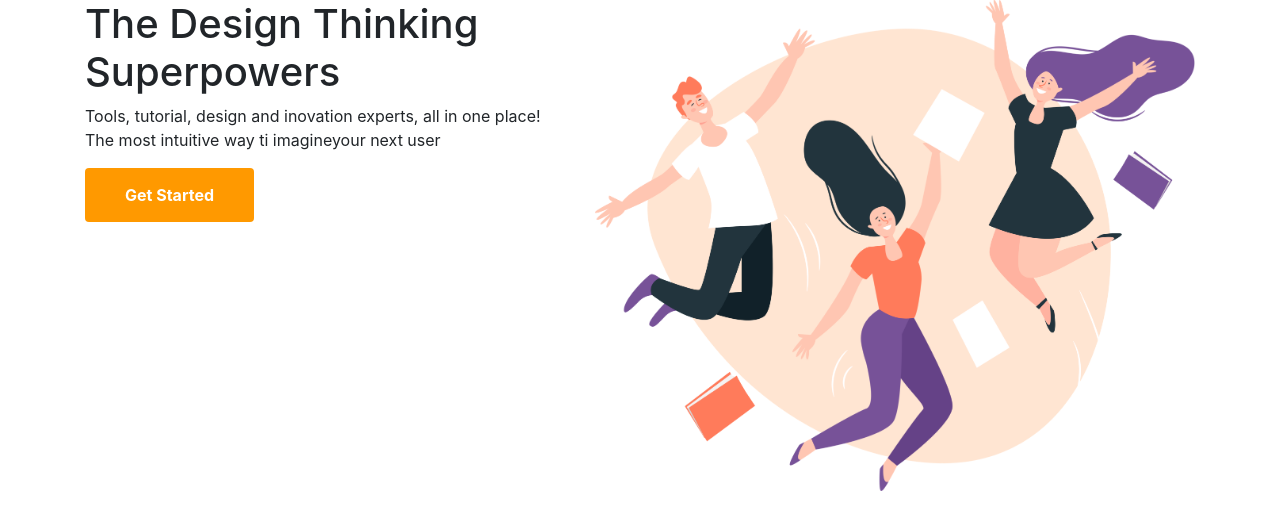
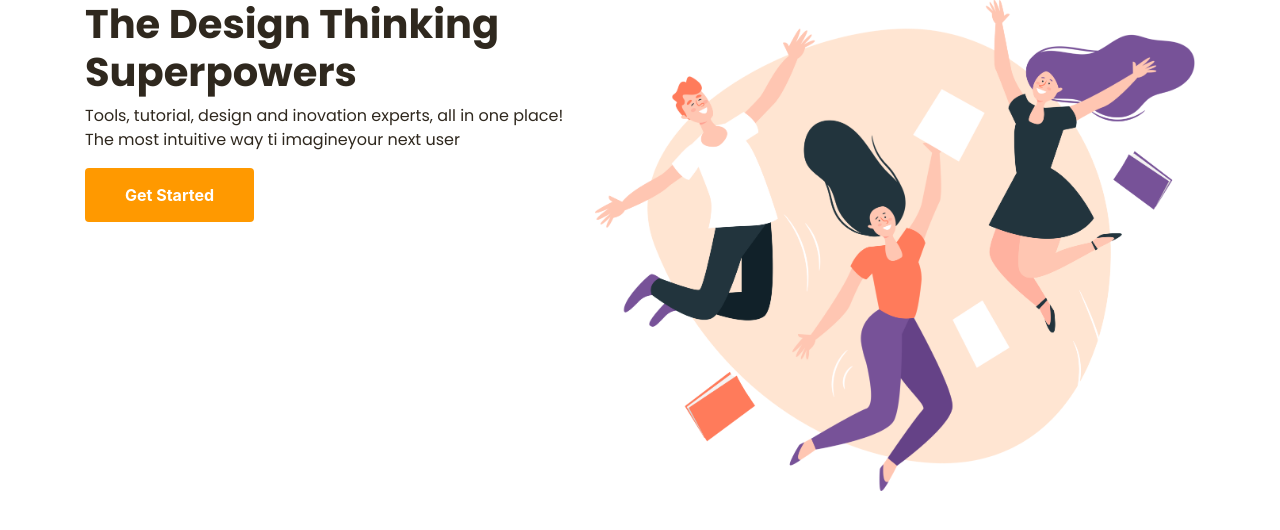
Before and after one commit to Dzaky02/basic-bootstrap, a plain HTML site: page index.html in a window 1280 px wide. Drawn offline with Linux system fonts and the light colour scheme.

Commit message:
Custom Fonts.

```diff
--- a/css/custom.css
+++ b/css/custom.css
@@ -10,3 +10,15 @@
     background: rgb(219, 133, 4);
     border: 0;
 }
+
+.herobwa h1 {
+    font-family: 'Poppins';
+    font-weight: 700;
+    color: #2F281E;
+}
+
+.herobwa p {
+    font-family: 'Poppins';
+    font-weight: 400;
+    color: #2F281E;
+}
--- a/index.html
+++ b/index.html
@@ -14,11 +14,14 @@
     <link rel="stylesheet" href="css/bootstrap.min.css">
     <!-- Custom CSS -->
     <link rel="stylesheet" href="css/custom.css">
+    <!-- Google Font -->
+    <link rel="preconnect" href="https://fonts.gstatic.com">
+    <link href="https://fonts.googleapis.com/css2?family=Poppins:wght@300;400;500;600;700&display=swap" rel="stylesheet">
   </head>
   <body>
 
     <!-- Hero Section -->
-    <section class="hero">
+    <section class="herobwa">
         <div class="container">
             <div class="row">
                 <div class="col">
```
